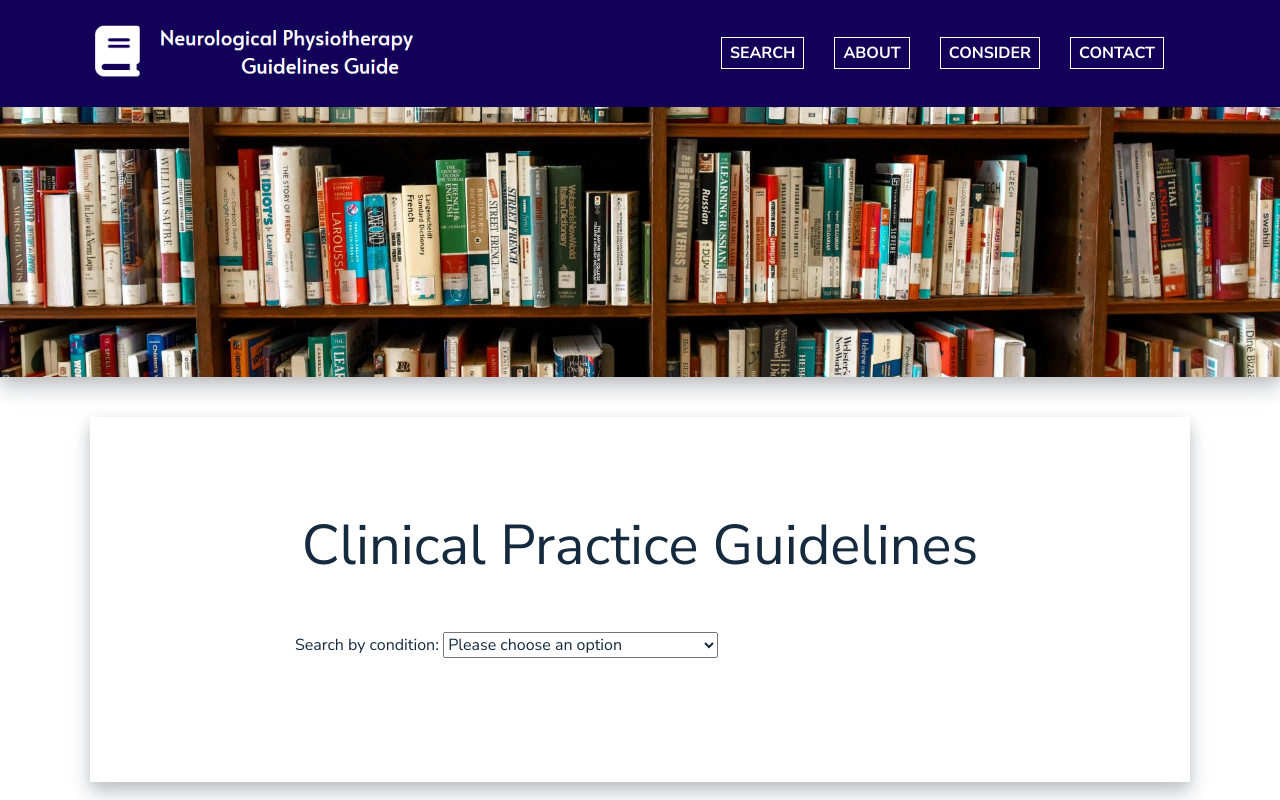
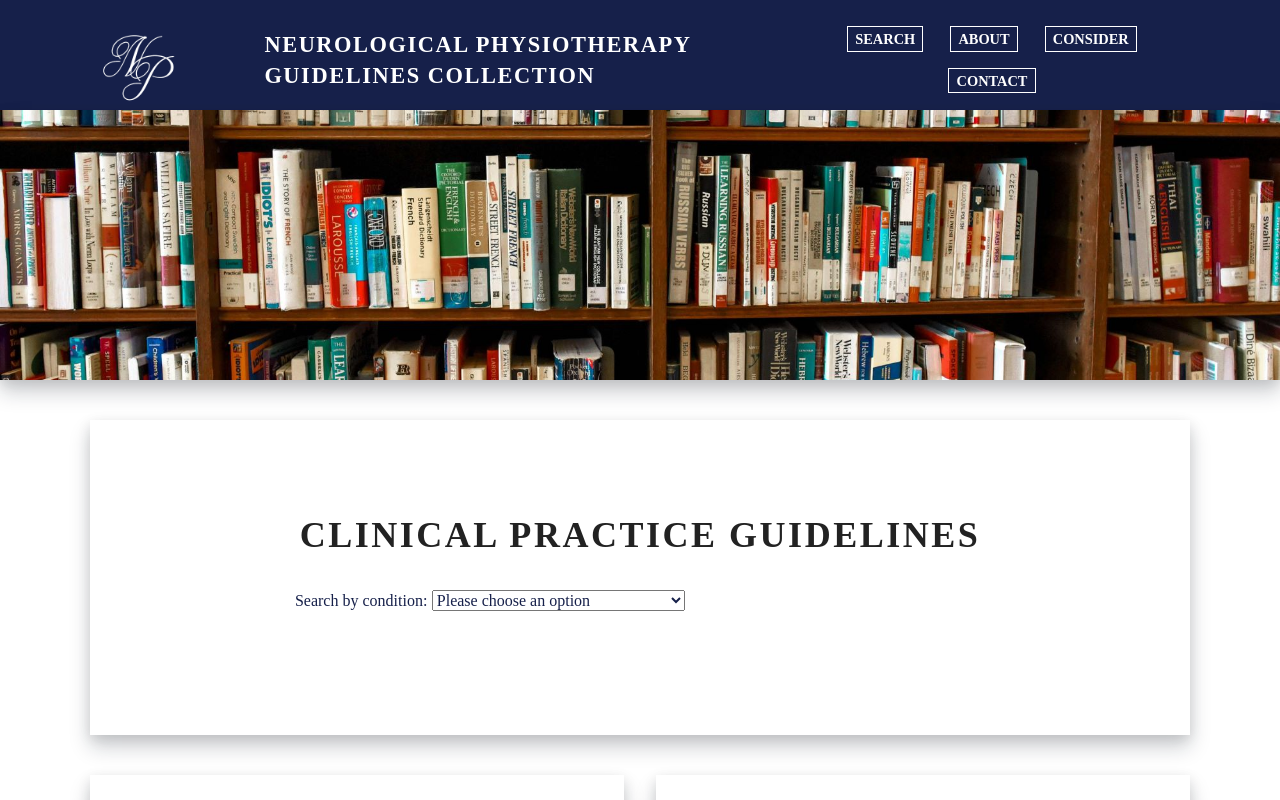
Before and after one commit to AlPoliakow/neurological-physiotherapy-guidelines-guide, a plain HTML site: page index.html in a window 1280 px wide. Shown: the top 800 px of the page. Drawn offline with nearby package versions, Linux system fonts and the light colour scheme; a web font is replaced by a local one.

Commit message:
Added logo and altered Header layout to accommodate, updated to more accesible font and updated color

```diff
--- a/css/style.css
+++ b/css/style.css
@@ -100,7 +100,7 @@ body {
   height: 100%;
 }
 
-h2,
+
 h3,
 h4,
 label,
@@ -108,21 +108,30 @@ select,
 option,
 p,
 li {
-  font-family: "Nunito Sans", sans-serif;
+  font-family: "Gupter", serif;
   font-optical-sizing: auto;
-  font-weight: 400;
+  font-weight: 500;
   font-style: normal;
   font-variation-settings:
     "wdth" 100,
     "YTLC" 500;
-  color: #152A3E;
+  color: #16204a;
   text-decoration: none;
 }
 
+h1 {
+  color: #FFFFFF;
+}
+
 h2 {
-  font-size: 2.75em;
+  font-size: 1.75em;
   margin-top: 10px;
   text-align: center;
+  font-family: "Quintessential", serif;
+  text-transform: uppercase;
+  font-weight: 700;
+  letter-spacing: 0.07em; /* to improve legibility */
+  font-style: normal;
 }
 
 header .content-wrapper,
@@ -143,7 +152,7 @@ figure {
 header {
   display: flex;
   justify-content: center;
-  background: rgb(18, 0, 89);
+  background: #16204a;
   color: white;
 }
 
@@ -157,25 +166,27 @@ header .content-wrapper {
 }
 
 header img{
-  width:95%;
-}
-
-.header .header-divider {
-  width: 100%;
-  height: 1px;
-  color: rgb(18, 0, 89);
+  width:35%;
+  max-width:200px;
 }
 
 header h1 {
-  font-family: "Alata", sans-serif;
-  font-weight: 400;
+  width:65%;
+  font-family: "Quintessential", serif;
+  text-transform: uppercase;
+  font-weight: 700;
+  letter-spacing: 0.07em; /* to improve legibility */
   font-style: normal;
-  font-size: 1.2em;
-  margin: 0 1em;
+  font-size: 1.4em;
+  padding: 0 1em;
+  box-sizing: border-box;
 }
 
-header i {
-  font-size: 3em;
+header .header-divider {
+  width: 100%;
+  height: 1px;
+  color: #16204a;
+  margin-bottom: 5px;
 }
 
 header nav {
@@ -188,12 +199,12 @@ header nav ul {
   list-style: none;
   display: flex;
   justify-content: space-around;
-  margin: 0;
+  margin: 0 0 5px 0;
   padding-left: 0;
 }
 
 header nav ul li a {
-  font-size: 0.8em;
+  font-size: 1em;
   color: white;
   text-decoration: none;
   font-weight: 700;
@@ -253,7 +264,6 @@ main .content-wrapper {
   overflow: hidden;
 }
 
-
 /*---SEARCH MOBILE STYLES---*/
 #search .result {
   /*border: 3px dotted black;*/
@@ -275,11 +285,12 @@ main .content-wrapper {
 
 /*---ABOUT MOBILE STYLES---*/
 #about img {
-  border: 1px solid rgb(18, 0, 89);
+  border: 1px solid #16204a;
 }
 
 #about h4 {
   margin-bottom: 0.5em;
+  font-weight: 600;
 }
 
 #about p {
@@ -297,7 +308,7 @@ main {
 
 #consider .disclaimer {
   margin-top: 2em;
-  border: 2px dotted rgb(18, 0, 89);
+  border: 2px dotted #16204a;
   font-size: 0.75em;
 }
 
@@ -309,7 +320,7 @@ main {
 footer {
   display: flex;
   justify-content: center;
-  background: rgb(18, 0, 89);
+  background: #16204a;
   padding: 20px 0;
 }
 
@@ -318,7 +329,7 @@ footer p {
 }
 
 footer .footer-content {
-  border: dotted white 2px;
+  border: dotted #FFFFFF 2px;
   padding: 0.5em;
   text-align:center;
   margin-top: 10px;
@@ -337,7 +348,7 @@ footer #contact{
 }
 
 footer #contact a{
-  color:white;
+  color:#FFFFFF;
   margin: 0 15px;
 }
 
@@ -446,10 +457,16 @@ footer .copyright p {
     width: 100%;
     display: flex;
     justify-content:space-around;
+    margin: 0 2em;
   }
 
   header img{
-    width:40%;
+    width:100px;
+  }
+
+  header h1 {
+    width: calc(100% - 330px);
+    max-width:500px; /* maintains 2 lines */
   }
 
   header .header-divider {
@@ -457,7 +474,7 @@ footer .copyright p {
   }
 
   header nav {
-    width: 40%;
+    width: 230px;
     max-width: 330px;
     margin: 0;
   }
@@ -468,6 +485,7 @@ footer .copyright p {
     justify-content: center;
     margin: 0;
     padding-left: 0;
+    font-size: 0.9em;
   }
 
   header nav ul li {
@@ -485,6 +503,10 @@ footer .copyright p {
 
   main #content {
     justify-content: space-between;
+  }
+
+  #content article {
+    margin: 0;
   }
 
   main #content .b1 {
@@ -510,7 +532,7 @@ footer .copyright p {
 
   #about,
   #consider {
-    padding: 1em;
+    padding: 2em;
   }
 
   #content #consider .disclaimer {
@@ -540,7 +562,7 @@ footer .copyright p {
 
   /*---GENERAL DESKTOP STYLES---*/
   h2 {
-    font-size: 3.5em;
+    font-size: 2.25em;
   }
 
   .content-wrapper{
@@ -551,12 +573,9 @@ footer .copyright p {
   header .content-wrapper{
     justify-content:space-between;
   }
-  header img{
-    width:30%;
-  }
 
   header nav {
-    width: 45%; /* for one row */
+    width: 36%; /* for one row */
     max-width: none; /* cancels out from tablet two rows */
   }
 
@@ -589,7 +608,11 @@ footer .copyright p {
 
   #about,
   #consider {
-    padding: 1em 2.5em;
+    padding: 2em 2.5em 3em 2.5em;
+  }
+
+  #content #consider .disclaimer {
+    margin-top: 20%;
   }
 }
 
--- a/index.html
+++ b/index.html
@@ -28,6 +28,8 @@
     rel="stylesheet">
   <link href="https://fonts.googleapis.com/css2?family=Permanent+Marker&family=Shadows+Into+Light&display=swap"
     rel="stylesheet">
+    <!--SERIF FONTS-->
+    <link href="https://fonts.googleapis.com/css2?family=Gupter:wght@400;500;700&family=Quintessential&display=swap" rel="stylesheet">
   <!--Icons-->
   <!-- FontAwesome CDN version 5.5 -->
   <link rel="stylesheet" href="https://use.fontawesome.com/releases/v5.5.0/css/all.css"
@@ -38,7 +40,8 @@
 <body class="parent">
   <header>
     <div class="content-wrapper">
-      <img src="img/logo.png" alt="Neurological Physiotherapy Guidelines Guide">
+      <img src="img/NP.png" alt="Site Logo">
+      <h1>Neurological Physiotherapy Guidelines Collection</h1>
       <div class="header-divider"></div>
       <nav>
         <ul>
@@ -75,7 +78,7 @@
           <figure>
             <img src="img/pexels-pixabay-255527.jpg" alt="an open hand offering help">
           </figure>
-          <h4>Purpose:</h4>
+          <h4><span>Purpose:</span></h4>
           <p>To provide easy access to clinical practice guidelines to facilitate evidence based practice.</p>
           <h4>Inclusion Criteria:</h4>
           <p>Clinical Practice Guidelines published after 2010, evaluating therapeutic intervention within the scope of
```
Also changed, not shown: img/NP.png (added).
